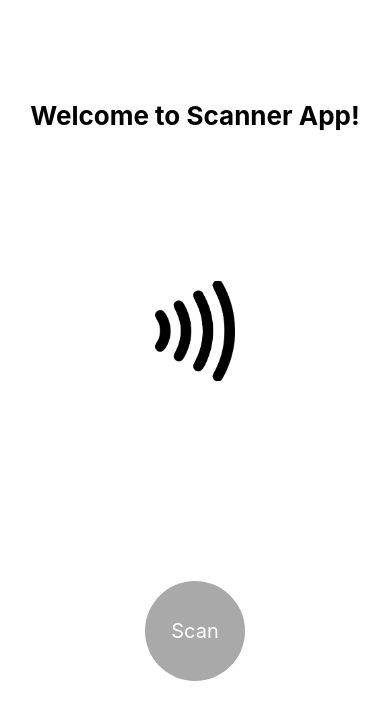
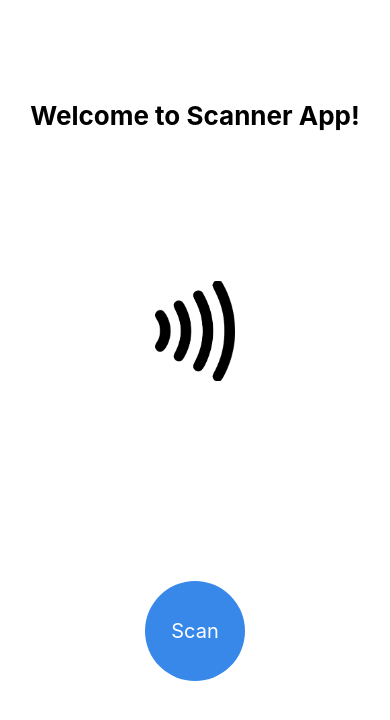
Before and after one commit to matthew23224/NFC-Mobile-Scanner, a React Native app in the folder nfcapp/: screen / in a window 390 px wide. Shown: the top 720 px of the page. Built offline with nearby package versions, Linux system fonts and the light colour scheme.

Commit message:
Updated NFC

```diff
--- a/nfcapp/App.js
+++ b/nfcapp/App.js
@@ -73,9 +73,11 @@ export default function App() {
           <View style={{paddingTop: 20}}>
           <Text style={{fontSize: 20, textAlign: 'center', fontWeight: 'bold'}}>Scanning</Text>
           <BarIndicator size={50} count={5} color={'#3888EA'}></BarIndicator>
+          <View style={{paddingBottom: 30}}>
           <Text style={{fontSize: 14, textAlign: 'center'}}>Hold your phone near the NFC tag</Text>
           <Text style={{fontSize: 14, textAlign: 'center'}}>to unlock ur phone</Text>
-          <View style={{paddingBot: 20}}>
+          </View>
+          <View style={{paddingBottom: 20}}>
           <Button
           title="Cancel"
           color="#3888EA"
@@ -172,7 +174,7 @@ const styles = StyleSheet.create({
     alignItems: 'center',
     padding: 10,
     borderRadius: 100,
-    backgroundColor: 'darkgrey',
+    backgroundColor: '#3888EA',
   },
   scanBox: {
     flex: 5,
```
